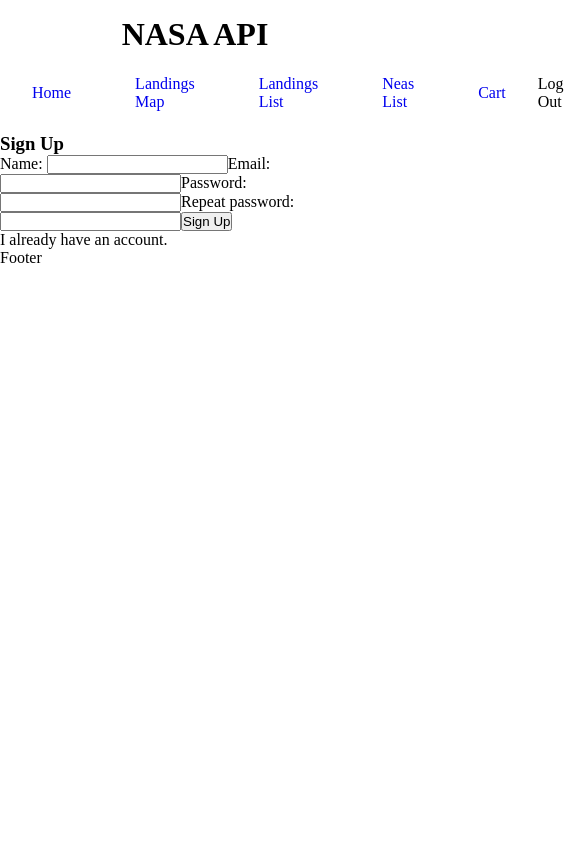
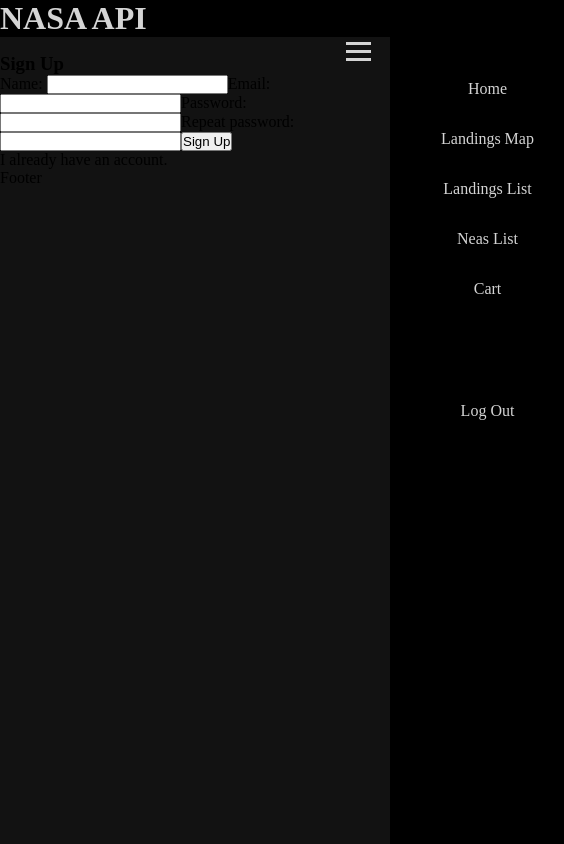
Before and after one commit to DaniPhilo/NASA_API, a React (Create React App) app in the folder client/: page / in a window 390 px wide. Shown: the whole page, 564 px wide, since content can reach past the window. Built offline with nearby package versions, Linux system fonts and the light colour scheme; no server answers.

Commit message:
Sliding Navbar with hamburger btn

```diff
--- a/client/src/components/App.js
+++ b/client/src/components/App.js
@@ -1,7 +1,7 @@
 import React from 'react'
 
 
-import Header from './Header';
+import Header from './header/Header';
 import Main from './Main';
 import Footer from './Footer'
 
--- a/client/src/components/Header.js
+++ /dev/null
@@ -1,13 +0,0 @@
-import React from 'react'
-import Nav from './Nav';
-
-function Header() {
-  return (
-    <header>
-      <h1>NASA API</h1>
-      <Nav />
-    </header>
-  )
-}
-
-export default Header
--- a/client/src/components/Main.js
+++ b/client/src/components/Main.js
@@ -30,12 +30,12 @@
         setIsAuthenticated(true);
     }
 
-    useEffect(() => {
-        console.log('Authentication check in Main');
-        if (!isAuthenticated) {
-            checkSession();
-        }
-    }, [isAuthenticated]);
+    // useEffect(() => {
+    //     console.log('Authentication check in Main');
+    //     if (!isAuthenticated) {
+    //         checkSession();
+    //     }
+    // }, [isAuthenticated]);
 
 
 
--- /dev/null
+++ b/client/src/components/header/BurgerBtn.js
@@ -0,0 +1,18 @@
+import React from 'react'
+
+function BurgerBtn({ setIsVisible }) {
+
+    const handleNavDisplay = () => {
+        setIsVisible(prevState => !prevState);
+    }
+
+    return (
+        <div className='burger-btn' onClick={handleNavDisplay}>
+            <div className='burger-top'></div>
+            <div className='burger-mid'></div>
+            <div className='burger-bot'></div>
+        </div>
+    )
+}
+
+export default BurgerBtn
--- /dev/null
+++ b/client/src/components/header/Header.js
@@ -0,0 +1,19 @@
+import React, { useState } from 'react'
+
+import Nav from './Nav';
+import BurgerBtn from './BurgerBtn';
+
+function Header() {
+
+  const [isVisible, setIsVisible] = useState(false);
+
+  return (
+    <header>
+      <h1>NASA API</h1>
+      <BurgerBtn setIsVisible={setIsVisible} />
+      <Nav isVisible={isVisible} />
+    </header>
+  )
+}
+
+export default Header
--- a/client/src/components/Nav.js
+++ b/client/src/components/header/Nav.js
@@ -1,9 +1,9 @@
 import React, { useContext } from 'react'
 import { Link, useNavigate } from 'react-router-dom'
 
-import { UserContext } from '../context/user_context';
+import { UserContext } from '../../context/user_context';
 
-function Nav() {
+function Nav({ isVisible }) {
 
     const { setIsAuthenticated } = useContext(UserContext);
 
@@ -27,7 +27,7 @@
     }
 
     return (
-        <nav>
+        <nav className={!isVisible && 'hidden'}>
             <ul>
                 <li><Link to="/home">Home</Link></li>
                 <li><Link to="/landings">Landings Map</Link></li>
--- a/client/src/context/user_context.js
+++ b/client/src/context/user_context.js
@@ -4,7 +4,7 @@
 
 const UserContextProvider = ({ children }) => {
 
-    const [isAuthenticated, setIsAuthenticated] = useState(false);
+    const [isAuthenticated, setIsAuthenticated] = useState(true);
 
     return (
         <UserContext.Provider value={{ isAuthenticated, setIsAuthenticated }}>
--- /dev/null
+++ b/client/src/styles/_color_variables.scss
@@ -0,0 +1,5 @@
+$primary-color: #121212;
+$card-color: #171717;
+$secondary-color: #000;
+$accent-color: #1ed760;
+$text-color: #d4d4d4;
--- a/client/src/styles/styles.scss
+++ b/client/src/styles/styles.scss
@@ -1,40 +1,100 @@
+@import 'color_variables';
+
 * {
   margin: 0;
   padding: 0;
   box-sizing: border-box;
 }
 
-header>h1 {
-  margin: 1rem 0;
-  text-align: center;
+body {
+  background-color: $primary-color;
+}
+
+header {
+  background-color: $secondary-color;
+  color: $text-color;
 }
 
 nav {
-  height: 3rem;
+  height: 100vh;
+  width: 50vw;
+
+  position: fixed;
+  top: 0;
+  right: 0;
+
+  background-color: $secondary-color;
+
+  transition: 0.25s ease-in-out;
 }
 
-nav>ul {
+nav > ul {
   display: flex;
-  flex-direction: row;
-  justify-content: space-evenly;
+  flex-direction: column;
+  align-items: center;
+  gap: 2rem;
 
-  height: 100%;
-  ;
+  width: 100%;
+
+  margin-top: 5rem;
+}
+
+nav > ul > li {
+  width: fit-content;
 
   list-style-type: none;
 }
 
-nav>ul>li {
+nav > ul > li > a {
+  padding: 0.5rem 1rem;
+
+  text-decoration: none;
+  color: $text-color;
+}
+nav > ul > li:last-child {
+  margin-top: 4rem;
+  padding: 0.5rem 1rem;
+}
+
+.hidden {
+  transform: translateX(100%);
+}
+
+.burger-btn {
   display: flex;
   flex-direction: column;
-  justify-content: center;
+  align-items: center;
+  gap: 5px;
+
+  position: absolute;
+  right: 5%;
+  top: 5%;
+  z-index: 10;
+
+  width: fit-content;
+  height: fit-content;
+
+  cursor: pointer;
+}
+.burger-top {
+  width: 25px;
+  height: 3px;
+
+  background-color: $text-color;
+}
+.burger-mid {
+  width: 25px;
+  height: 3px;
+
+  background-color: $text-color;
+}
+.burger-bot {
+  width: 25px;
+  height: 3px;
+
+  background-color: $text-color;
 }
 
-nav>ul>li>a {
-  padding: 1rem 2rem;
-
-  text-decoration: none;
-}
 
 main {
   margin-top: 1rem;
@@ -74,8 +134,8 @@
   margin: 0 auto;
 }
 
-.list-form > input,
-.list-form > label {
+.list-form>input,
+.list-form>label {
   width: 90%;
   margin-top: 0.5rem;
 }
@@ -111,26 +171,29 @@
   padding: 0.5rem;
 
   border-radius: 5px;
-  box-shadow: 2px 2px 10px rgb(206, 206, 206);;
+  // box-shadow: 2px 2px 10px rgb(206, 206, 206);
+
+  background-color: $card-color
 }
 
-.landing-card > .buttons {
+.landing-card>.buttons {
   display: flex;
   justify-content: space-between;
 
   width: 90%;
 }
 
-.landing-card > .buttons>button {
+.landing-card>.buttons>button {
   padding: 0.25rem 0.5rem;
 }
 
-.landing-card > form > input {
+.landing-card>form>input {
   display: block;
   width: 95%;
   margin: 0 auto;
 }
-.landing-card > form > button {
+
+.landing-card>form>button {
   margin: 0.25rem 0 0 0.25rem;
 }
 
@@ -146,15 +209,47 @@
 }
 
 
-.pagination-list > li > a {
+.pagination-list>li>a {
   text-decoration: none;
 }
 
+
+
 @media (min-width: 750px) {
+
+  // *** NAV *** //
+
+  .hidden {
+    transform: none;
+  }
+
+  nav {
+    position: relative;
+
+    width: 100%;
+    height: 3rem;
+
+  }
+
+  nav > ul {
+    flex-direction: row;
+    justify-content: center;
+
+    width: 100%;
+    height: 100%;
+    margin: 0;
+  }
+
+  nav > ul > li {
+    height: f;
+  }
+
+
   .image-section {
     width: 95vw;
     margin: 1rem auto;
   }
+
   .map-form-container {
     display: flex;
     justify-content: center;
```
